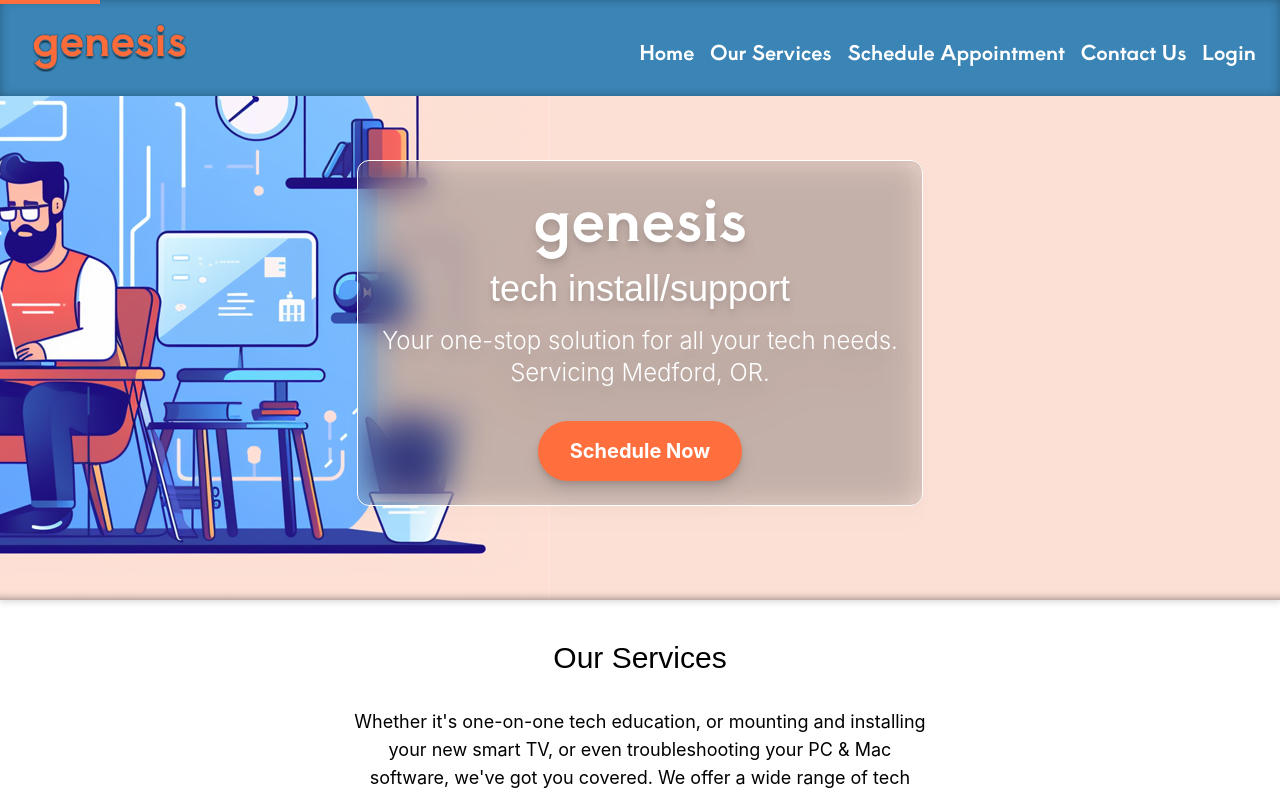
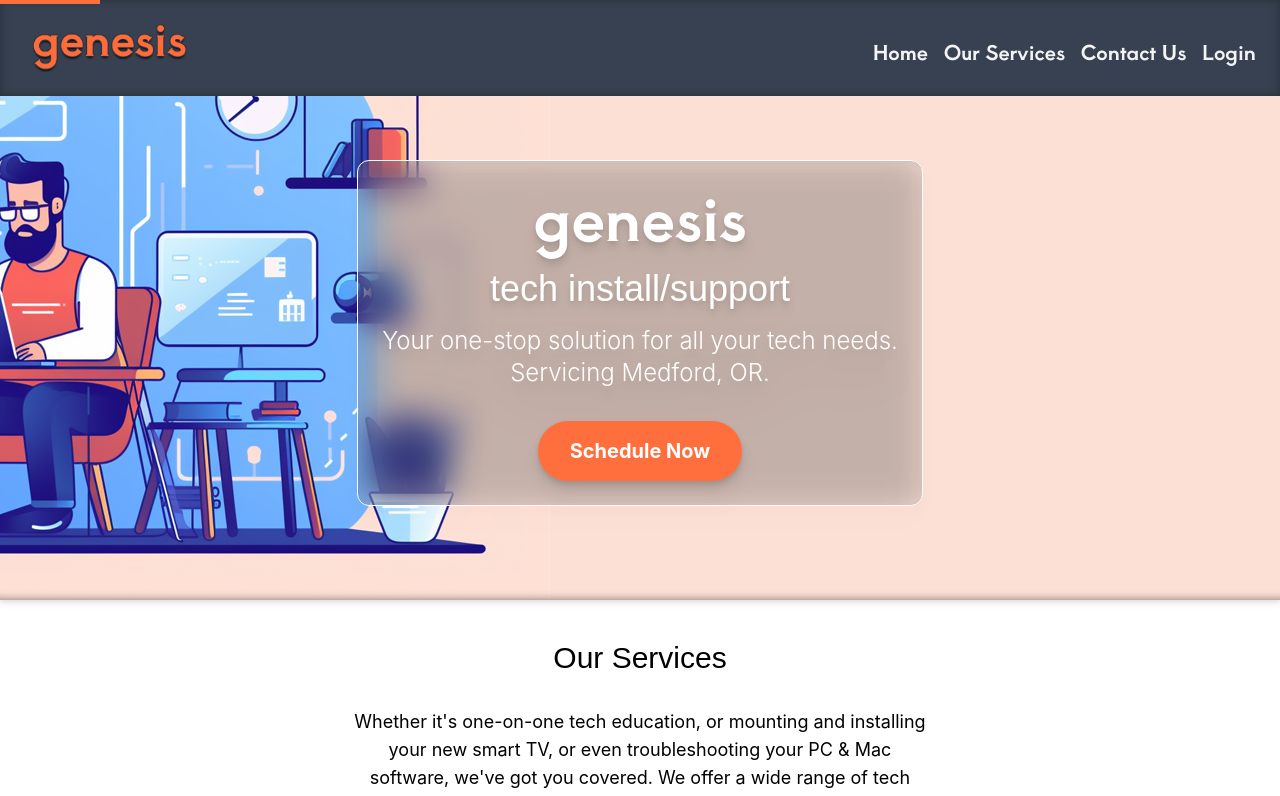
Before and after one commit to MonkeyCrumbs999/Genesis-Tech-Support, a React (Create React App) app in the folder client/: page / in a window 1280 px wide. Shown: the top 796 px of the page. Built offline with nearby package versions, Linux system fonts and the light colour scheme.

Commit message:
hid schedule appointment if not signed in

```diff
--- a/client/src/components/Header.js
+++ b/client/src/components/Header.js
@@ -41,7 +41,7 @@ function Header({ isOpen, toggleMenu }) {
 
   return (
     <header
-      className={`p-4 bg-genesis-blue text-white flex flex-wrap items-center justify-between ${
+      className={`p-4 bg-gray-700 text-white flex flex-wrap items-center justify-between ${
         isScrolled ? "min-h-16" : "min-h-24"
       } font-aoboshi fixed w-full z-50 transition-all duration-300 ease-in-out`}
       style={{
@@ -81,7 +81,7 @@ function Header({ isOpen, toggleMenu }) {
         </svg>
       </button>
       <nav className="hidden md:flex">
-        <ul className="mt-2 text-md custom-nav:text-sm lg:text-xl md:flex md:justify-around md:items-center">
+        <ul className="mt-2 text-md text-zinc-100 custom-nav:text-sm lg:text-xl md:flex md:justify-around md:items-center">
           <li className="mx-2">
             <Link
               className="hover:text-genesis-orange transition ease-in-out duration-500"
@@ -96,6 +96,7 @@ function Header({ isOpen, toggleMenu }) {
               Our Services
             </Link>
           </li>
+          {user && (
             <li className="mx-2">
               <Link
                 className="hover:text-genesis-orange transition ease-in-out duration-500"
@@ -103,6 +104,8 @@ function Header({ isOpen, toggleMenu }) {
                 Schedule Appointment
               </Link>
             </li>
+          )}
+
           <li className="mx-2">
             <Link
               className="hover:text-genesis-orange transition ease-in-out duration-500"
```
Lines whose indentation alone changed are shown as unchanged.
